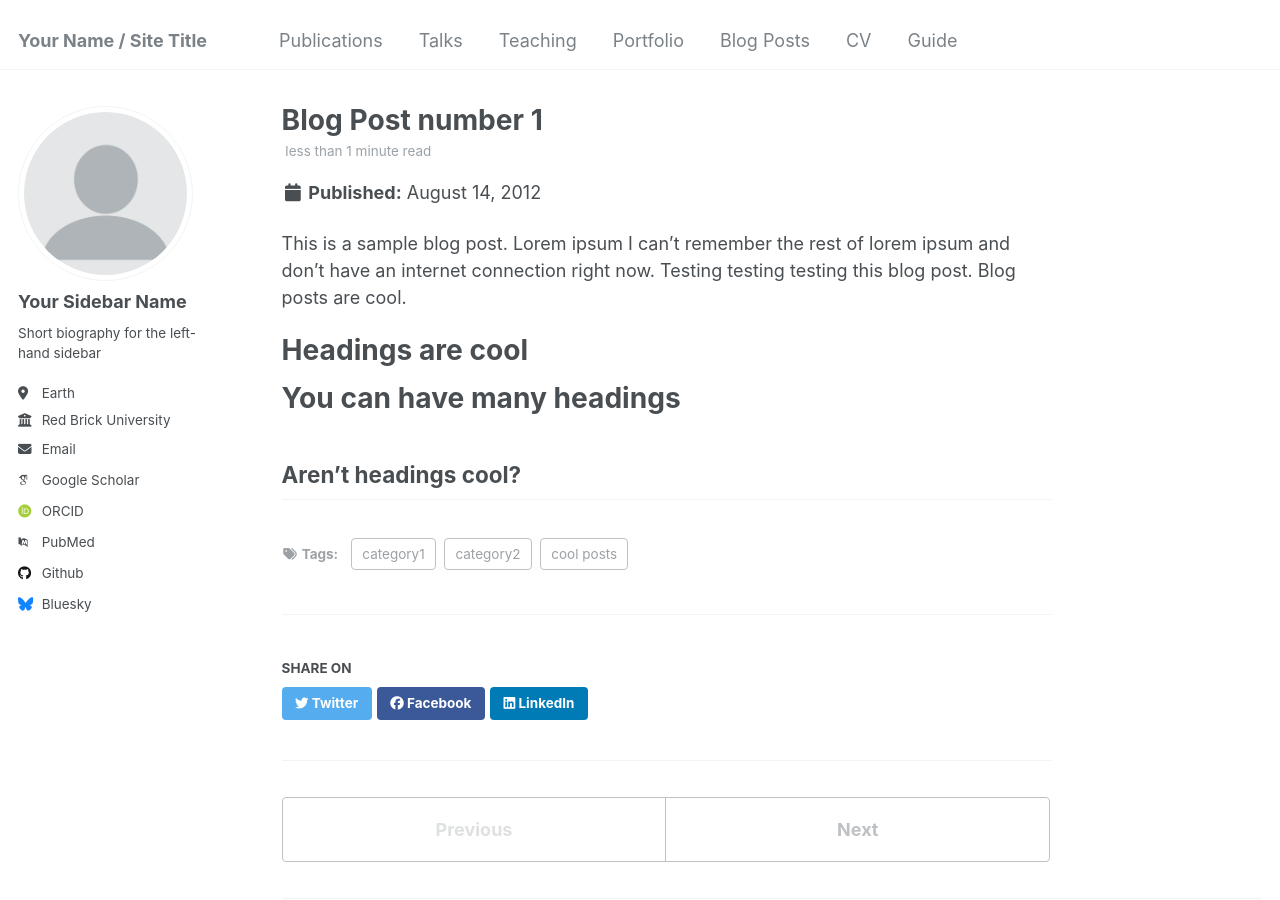
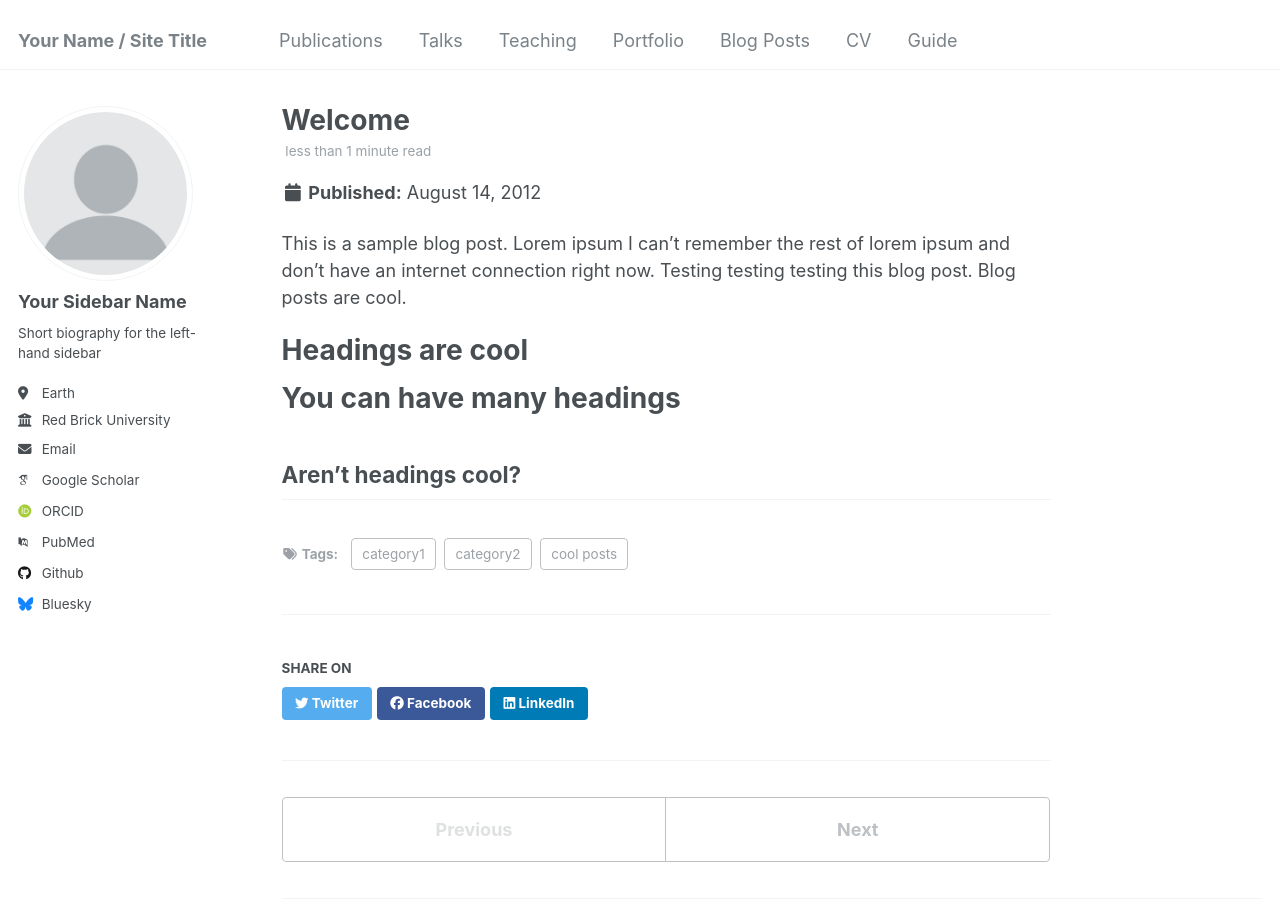
Before and after one commit to IsaacDoku53/IsaacDoku53.github.io, a Jekyll site: the page built from _posts/2012-08-14-blog-post-1.md, in a window 1280 px wide and 900 px high. Built offline with Jekyll 4.4.1, drawn with Linux system fonts in a browser that asks for light colours; some web fonts are replaced.

Commit message:
Update 2012-08-14-blog-post-1.md

```diff
--- a/_posts/2012-08-14-blog-post-1.md
+++ b/_posts/2012-08-14-blog-post-1.md
@@ -1,5 +1,5 @@
 ---
-title: 'Blog Post number 1'
+title: 'Welcome'
 date: 2012-08-14
 permalink: /posts/2012/08/blog-post-1/
 tags:
```
